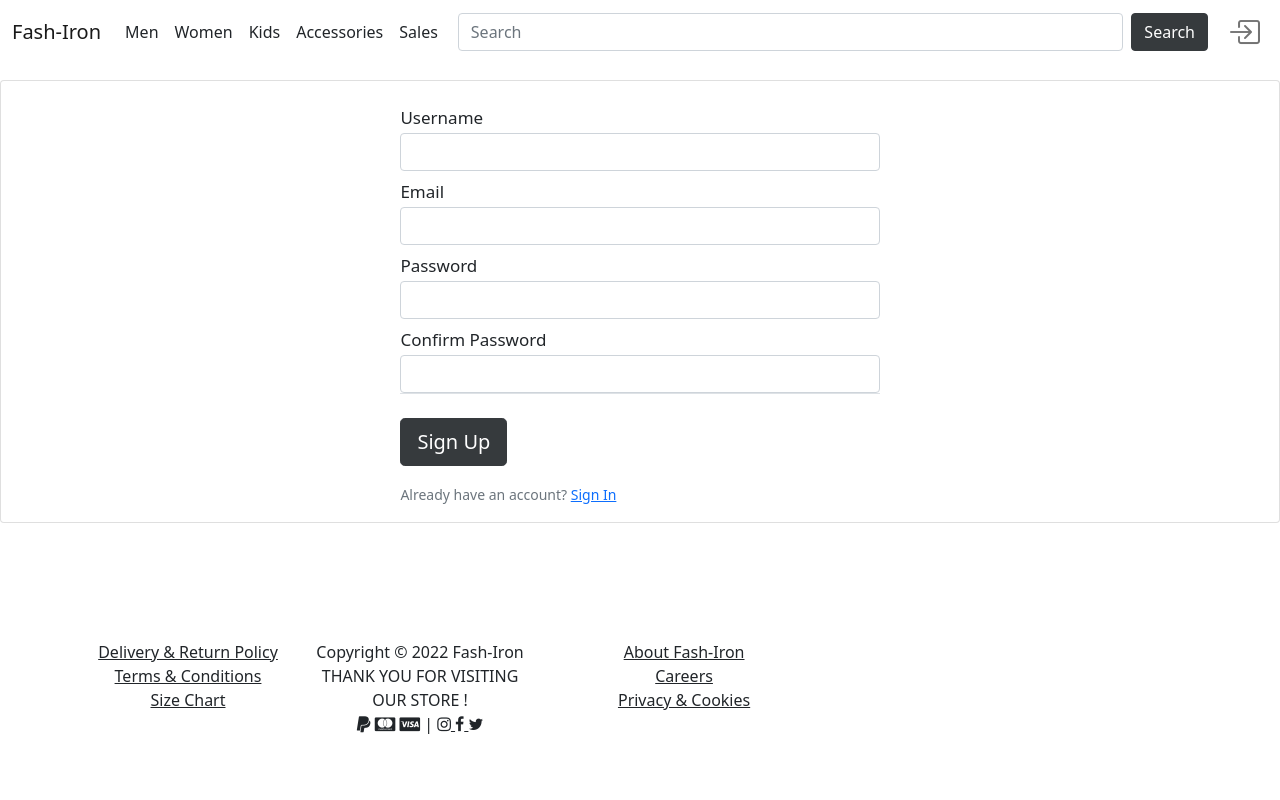
After one commit to MihleDex/Fashion-Retail-Design, a Flask app: page /register in a window 1280 px wide. The commit adds this page. Run offline with Flask 2, Linux system fonts and the light colour scheme; some libraries are stand-ins or nearby versions.

Commit message:
Add files via upload

```diff
--- /dev/null
+++ b/forms.py
@@ -0,0 +1,17 @@
+import email
+from flask_wtf import FlaskForm
+from wtforms import StringField, PasswordField, SubmitField, BooleanField
+from wtforms.validators import DataRequired, Length, Email, EqualTo
+
+class RegistrationForm(FlaskForm):
+    username = StringField('Username',validators=[DataRequired(),Length(min=2,max=20)])
+    email = StringField('Email',validators=[DataRequired(),Email()])
+    password = PasswordField('Password',validators=[DataRequired()])
+    confirm_password = PasswordField('Confirm Password',validators=[DataRequired(),EqualTo('password')])
+    submit = SubmitField('Sign Up')
+
+class LoginForm(FlaskForm):
+    email = StringField('Email',validators=[DataRequired(),Email()])
+    password = PasswordField('Password',validators=[DataRequired()])
+    remember = BooleanField('Remeber me')
+    submit = SubmitField('Sign In')
--- a/main.py
+++ b/main.py
@@ -1,9 +1,11 @@
 from turtle import title
-from flask import Flask, render_template
+from flask import Flask, render_template, flash, redirect, url_for
+from forms import RegistrationForm,LoginForm
 app = Flask(__name__)
 
+app.config['SECRET_KEY'] = 'fcc8cd976388abead7c7a207762cb7c5'
+
 @app.route('/')
-@app.route('/home')
 def index():
     return render_template('home.html',title="Home")
 
@@ -31,5 +33,25 @@ def men():
 def sales():
     return render_template('sales.html',title="Sales")
 
+@app.route('/register',methods=['GET','POST'])
+def register():
+    form = RegistrationForm()
+    if form.validate_on_submit():
+        flash(f'Account created for {form.username.data}!','success')
+        return redirect(url_for('index'))
+    return render_template('register.html',title="Register",form=form)
+
+@app.route('/login',methods=['GET','POST'])
+def login():
+    form = LoginForm()
+    if form.validate_on_submit():
+        print("hey")
+        if form.email.data == 'admin@site.com' and form.password.data == 'password':
+            flash('Login Success!','success')
+            return redirect(url_for('index'))
+        else:
+            flash('Login Unsuccessful!','danger')
+    return render_template('login.html',title="Login",form=form)
+
 if __name__ == '__main__':
    app.run(debug=True)
--- a/static/css/home.css
+++ b/static/css/home.css
@@ -20,3 +20,7 @@ body {
   #img2{
     width: 90%;;
 }
+
+#accessories {
+  text-align: center;
+}
--- /dev/null
+++ b/static/css/register.css
@@ -0,0 +1,29 @@
+html {
+    height: 100%;
+}
+
+body {
+    padding-top: 80px;
+    display: flex;
+    flex-direction: column;
+    min-height: 100%;
+}
+
+.card-body {
+    width: 40%;
+}
+
+@media screen and (max-width: 400px) {
+    .card-body {
+        width: 100%;
+    }
+}
+
+#footer{
+    background-color: rgba(255, 255, 255,.6);
+    margin-top: auto;
+    align-self: center;
+    position: fixed;
+    bottom: 0px;
+
+    }
--- a/static/css/style.css
+++ b/static/css/style.css
@@ -1,15 +1,18 @@
 
 .navbar-light {
-    background-color: rgba(255, 255, 255,.6);
+    background-color: rgba(255, 255, 255,1);
 }
 
 body, html {
-    height: 100%;
     background-color: white;
     -webkit-background-size: cover;
     -moz-background-size: cover;
     -o-background-size: cover;
     background-size: cover;
+    display: flex;
+    flex-direction: column;
+    min-height: 100%;
+
 
   }
 
@@ -19,6 +22,10 @@ body, html {
 
 #footer{
     background-color: rgba(255, 255, 255,.6);
+    margin-top: auto;
+    align-self: flex-end;
+    bottom: 0px;
+
 }
 @media screen and (max-width: 400px) {
     .navbar-light {
--- a/templates/layout.html
+++ b/templates/layout.html
@@ -22,7 +22,7 @@
   <!--Navbar-->
   <nav id="nav" class="navbar navbar-expand-lg navbar-light  pt-0 fixed-top shadow-5-strong">
     <div class="container-fluid">
-      <a class="navbar-brand" href="home">Fash-Iron</a>
+      <a class="navbar-brand" href="/">Fash-Iron</a>
       <button class="navbar-toggler" type="button" data-bs-toggle="collapse" data-bs-target="#navbarSupportedContent"
         aria-controls="navbarSupportedContent" aria-expanded="false" aria-label="Toggle navigation">
         <span class="navbar-toggler-icon"></span>
@@ -61,15 +61,15 @@
           <li class="nav-item dropdown ">
             <a class="nav-link link-dark  href=" #" id="navbarDropdown" role="button" data-bs-toggle="dropdown"
               aria-expanded="false">
-              <i class="bi bi-box-arrow-in-right fa-2x"></i>
+              <i class="bi bi-box-arrow-in-right fa-2x pb-2"></i>
             </a>
             <ul class="dropdown-menu dropdown-menu-dark dropdown-menu-end" aria-labelledby="navbarDropdown">
-              <li><a class="dropdown-item" href="#">Login</a></li>
+              <li><a class="dropdown-item" href="login">Login</a></li>
 
               <li>
                 <hr class="dropdown-divider">
               </li>
-              <li><a class="dropdown-item" href="#">Register</a></li>
+              <li><a class="dropdown-item" href="register">Register</a></li>
             </ul>
           </li>
         </ul>
@@ -77,6 +77,17 @@
     </div>
   </nav>
 
+  {% with messages = get_flashed_messages(with_categories=true) %}
+
+    {% if messages %}
+      {% for category, message in messages %}
+      <div class="alert alert-{{ category }}">
+        {{ message }}
+      </div>
+      {% endfor %}
+    {% endif %}
+
+  {% endwith %}
   <!--Block-->
   {% block content%}
 
--- /dev/null
+++ b/templates/register.html
@@ -0,0 +1,85 @@
+{% extends "layout.html" %}
+<!--NavBar-->
+{%block head%}
+<link rel="stylesheet" href="/static/css/style.css">
+<link rel="stylesheet" href="/static/css/register.css">
+{% endblock head%}
+
+{% block content %}
+<div class="content-section mt-10">
+    <div class="card">
+        <div class="card-body" style="align-self:center">
+            <form method="POST" action="">
+                {{ form.hidden_tag() }}
+                <fieldset class="form-group">
+                    <legend class="border-bottom mb-4">
+                        <div class="form-group">
+                            {{form.username.label(class="form-control-label",style="font-size: 17px")}}
+                            {% if form.username.errors %}
+                            {{form.username(class="form-control is-invalid")}}
+                            <div class="invalid-feedback">
+                                {% for error in form.username.errors %}
+                                <span>{{ error }}</span>
+                                {% endfor %}
+                            </div>
+                            {% else %}
+                            {{form.username(class="form-control")}}
+                            {% endif %}
+
+                        </div>
+                        <div class="form-group">
+                            {{form.email.label(class="form-control-label",style="font-size: 17px")}}
+                            {% if form.email.errors %}
+                            {{form.email(class="form-control is-invalid")}}
+                            <div class="invalid-feedback">
+                                {% for error in form.email.errors %}
+                                <span>{{ error }}</span>
+                                {% endfor %}
+                            </div>
+                            {% else %}
+                            {{form.email(class="form-control")}}
+                            {% endif %}
+                        </div>
+                        <div class="form-group">
+                            {{form.password.label(class="form-control-label",style="font-size: 17px")}}
+                            {% if form.password.errors %}
+                            {{form.password(class="form-control is-invalid")}}
+                            <div class="invalid-feedback">
+                                {% for error in form.password.errors %}
+                                <span>{{ error }}</span>
+                                {% endfor %}
+                            </div>
+                            {% else %}
+                            {{form.password(class="form-control")}}
+                            {% endif %} </div>
+                        <div class="form-group">
+                            {{form.confirm_password.label(class="form-control-label",style="font-size: 17px")}}
+                            {% if form.confirm_password.errors %}
+                            {{form.confirm_password(class="form-control is-invalid")}}
+                            <div class="invalid-feedback">
+                                {% for error in form.confirm_password.errors %}
+                                <span>{{ error }}</span>
+                                {% endfor %}
+                            </div>
+                            {% else %}
+                            {{form.confirm_password(class="form-control")}}
+                            {% endif %}
+                        </div>
+                    </legend>
+                </fieldset>
+                <div class="form-group">
+                    {{form.submit(class="btn btn-info btn-dark btn-outline-transparent btn-lg")}}
+                </div>
+                <div class="pt-3 " ,style="align-self:center">
+                    <small class="text-muted">
+                        Already have an account? <a class="ml-2" href="login">Sign In</a>
+                    </small>
+
+                </div>
+            </form>
+        </div>
+    </div>
+
+</div>
+
+{% endblock content %}
```
Also changed, not shown: templates/home.html (+4 -14 lines), templates/login.html (added, +59 -0 lines).
